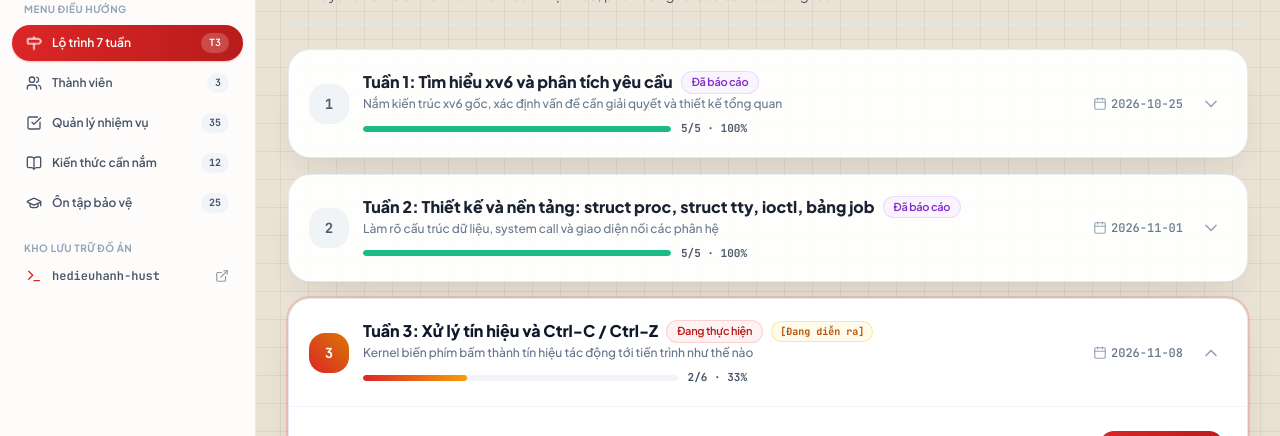
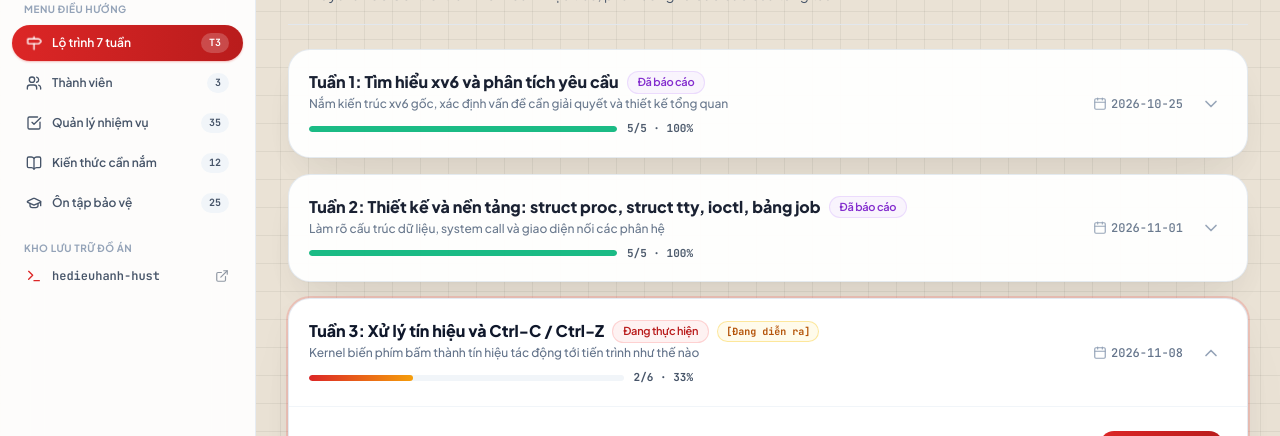
Before and after one commit to kudohieu1209/hedieuhanh-web, a React (Vite) app: page / in a window 1280 px wide. Shown: the part 185-621 px from the top of the page. Built offline with nearby package versions, Linux system fonts and the light colour scheme; no server answers; the database is empty.

Commit message:
feat(web): bo cac o so thu tu o dau the tuan trong danh sach lo trinh

```diff
--- a/src/pages/RoadmapPage.tsx
+++ b/src/pages/RoadmapPage.tsx
@@ -96,17 +96,7 @@ export const RoadmapPage: React.FC = () => {
                 onClick={() => setExpandedWeek(isExpanded ? 0 : week.weekNumber)}
                 className="p-3.5 sm:p-5 flex items-center justify-between gap-2 sm:gap-4 cursor-pointer hover:bg-slate-50/60 dark:hover:bg-slate-900/30 transition-colors select-none"
               >
-                <div className="flex items-center gap-3 sm:gap-3.5 min-w-0">
-                  <div className={`w-9 h-9 sm:w-10 sm:h-10 rounded-2xl flex items-center justify-center font-mono font-bold text-sm shrink-0 shadow-xs ${
-                    week.status === 'accepted'
-                      ? 'bg-emerald-500 text-white'
-                      : week.weekNumber === data.settings.currentWeek
-                      ? 'bg-gradient-to-tr from-red-600 to-amber-600 text-white'
-                      : 'bg-slate-100 dark:bg-slate-800 text-slate-600 dark:text-slate-300'
-                  }`}>
-                    {week.weekNumber}
-                  </div>
-                  <div className="min-w-0">
+                <div className="min-w-0 flex-1">
                   <div className="flex flex-wrap items-center gap-2">
                     <h3 className="text-sm sm:text-base font-extrabold text-slate-900 dark:text-white line-clamp-2 sm:truncate">
                       Tuần {week.weekNumber}: {week.title}
@@ -134,7 +124,6 @@ export const RoadmapPage: React.FC = () => {
                     <span className="text-[11px] font-mono font-bold text-slate-600 dark:text-slate-300 whitespace-nowrap">
                       {completedCount}/{week.checklist.length} · {progressPct}%
                     </span>
-                    </div>
                   </div>
                 </div>
 
```
Lines whose indentation alone changed are shown as unchanged.
